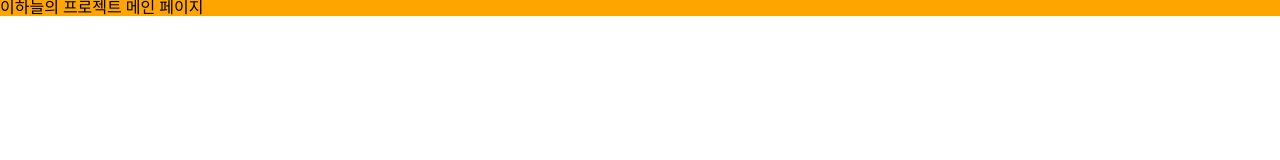
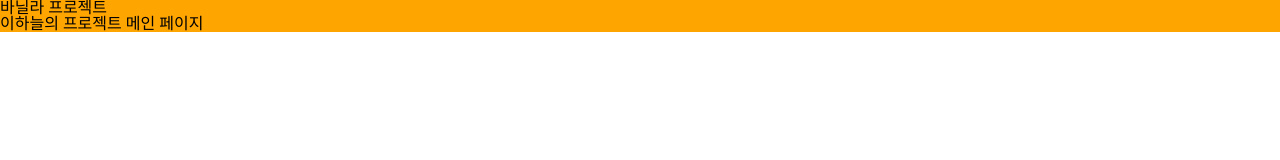
Before and after one commit to neulhi/team-project, a website built with Vite: page index.html in a window 1280 px wide. Built offline with nearby package versions, Linux system fonts and the light colour scheme.

Commit message:
[Feat] 제목 추가
- 마크업 구조에 필요한 대제목 추가
- 본문 콘텐츠로 분리

Resolved #8

```diff
--- a/index.html
+++ b/index.html
@@ -12,7 +12,8 @@
   <body>
 
     <div id="app">
-      이하늘의 프로젝트 메인 페이지
+			<h1>바닐라 프로젝트</h1>
+			<p>이하늘의 프로젝트 메인 페이지</p>
     </div>
 
   </body>
```
